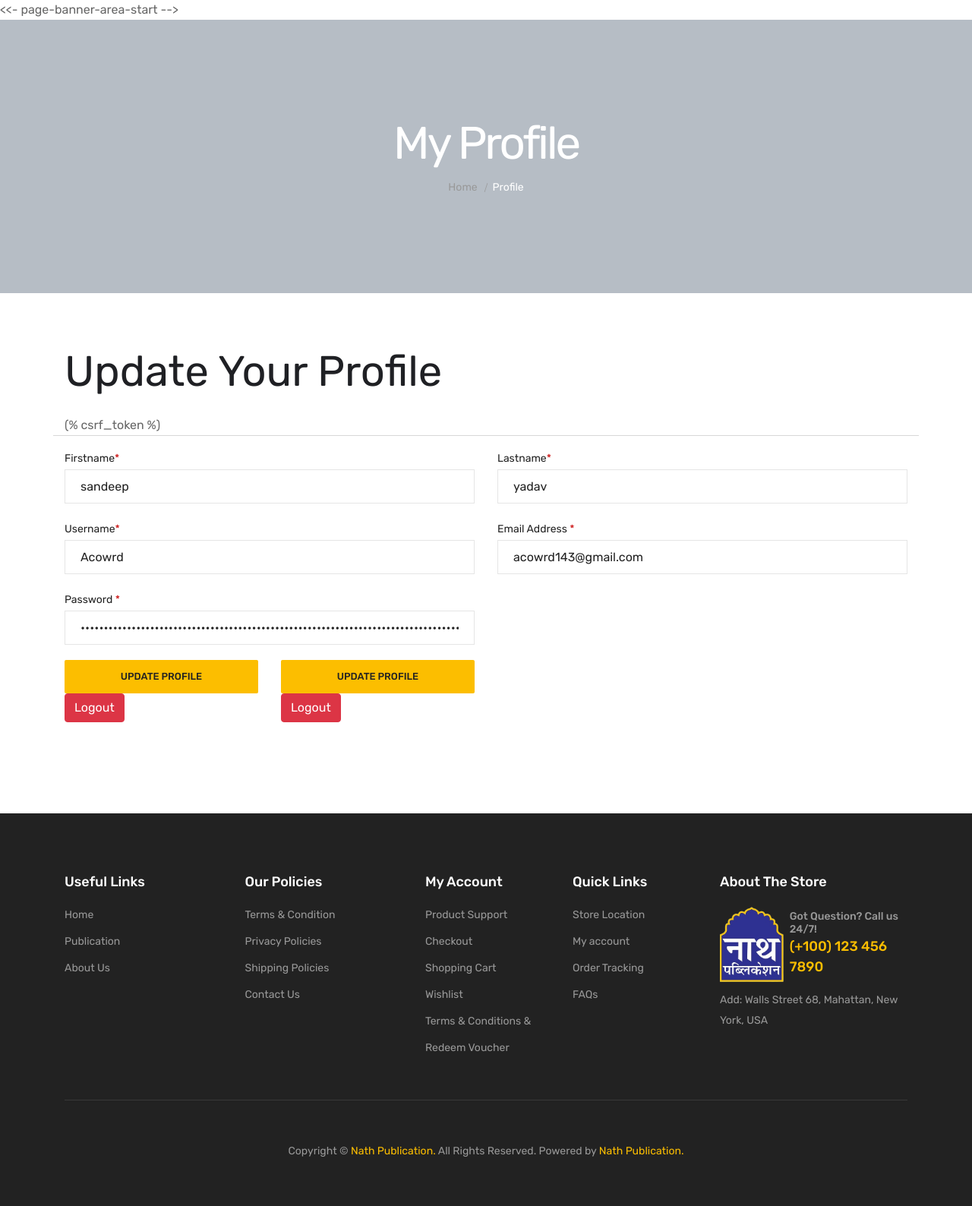
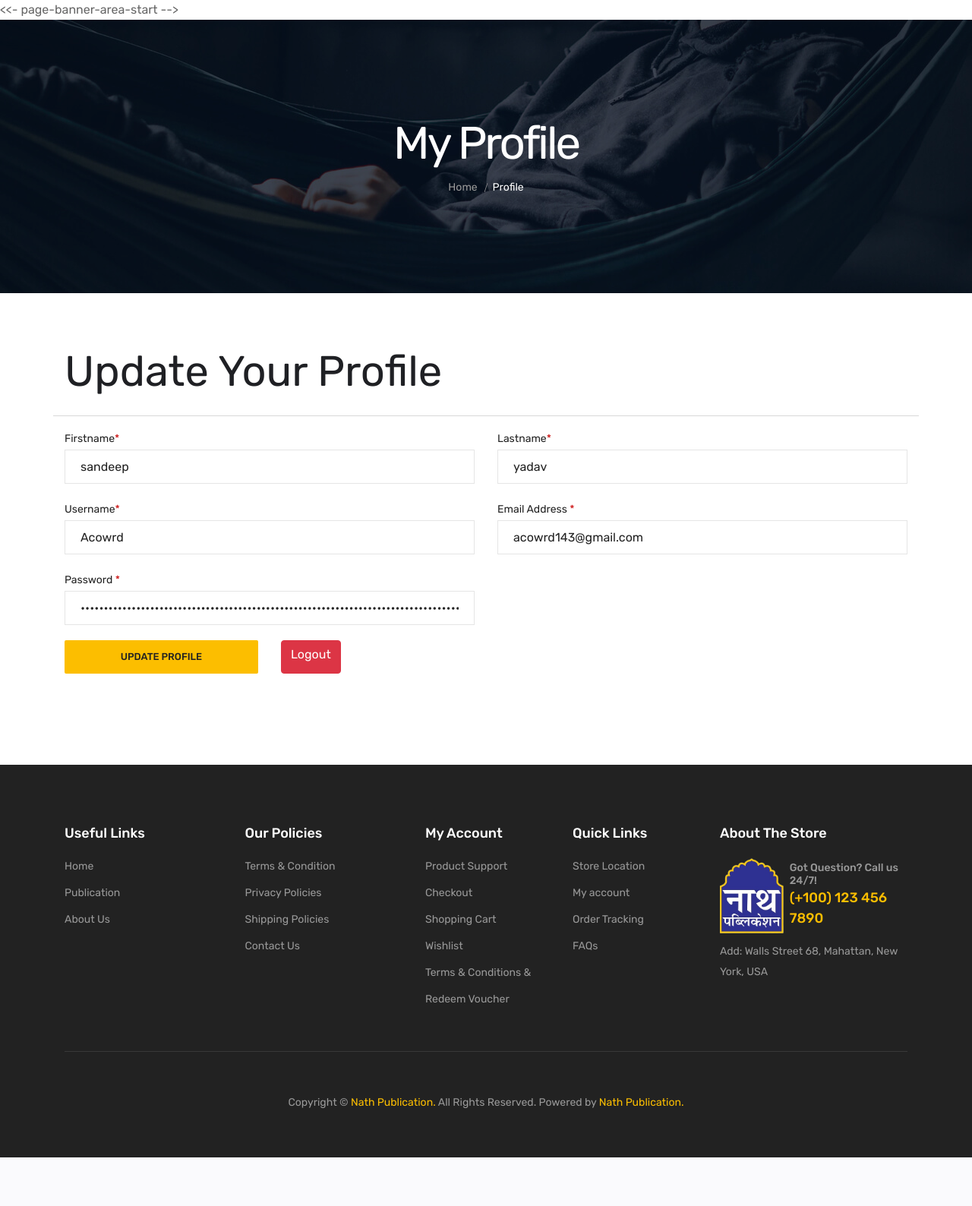
Before and after one commit to Sandeep0151/Ecommerce, a Django app: page /account/profile in a window 1280 px wide. Shown: the part 242-1830 px from the top of the page at 76% size. After the commit the page ends 1766 px from the top, so only its background shows below. Run offline with Django 4.2, Linux system fonts and the light colour scheme; a user stored in the database is signed in; some libraries are stand-ins or nearby versions; some web fonts are replaced.

Commit message:
Initial Commit

```diff
--- a/Nathpublication/templates/base.html
+++ b/Nathpublication/templates/base.html
@@ -8,7 +8,7 @@
       <meta name="description" content="">
       <meta name="viewport" content="width=device-width, initial-scale=1">
       <!-- Place favicon.ico in the root directory -->
-      <link rel="shortcut icon" type="image/x-icon" href="assets/img/favicon.png">
+      <link rel="shortcut icon" type="image/x-icon" href="{% static 'assets/img/logo/logo1.png' %}">
       <!-- CSS here -->
       <link rel="stylesheet" href="{% static 'assets/css/preloader.css' %}">
       <link rel="stylesheet" href="{% static 'assets/css/bootstrap.css' %}">
--- a/Nathpublication/templates/includes/footer.html
+++ b/Nathpublication/templates/includes/footer.html
@@ -32,7 +32,7 @@
                                         <div class="footer__widget-content">
                                             <div class="footer__link">
                                                 <ul>
-                                                    <li><a href="faq.html">Terms & Condition </a></li>
+                                                    <li><a href="{% url 't&c' %}">Terms & Condition </a></li>
                                                     <li><a href="faq.html">Privacy Policies </a></li>
                                                     <li><a href="faq.html">Shipping Policies</a></li>
                                                     <li><a href="faq.html">Contact Us</a></li>
--- a/Nathpublication/templates/profile/profile.html
+++ b/Nathpublication/templates/profile/profile.html
@@ -2,7 +2,7 @@
 {% load static %}
 {% block content %}
 <<- page-banner-area-start -->
-        <div class="page-banner-area page-banner-height-2" data-background=" (% static 'assets/img/banner/page-banner-4.jpg' %)">
+        <div class="page-banner-area page-banner-height-2" data-background=" {% static 'assets/img/banner/page-banner-4.jpg' %}">
             <div class="container">
                <div class="row">
                    <div class="col-xl-12">
@@ -13,7 +13,7 @@
                                  <nav class="breadcrumb-trail breadcrumbs">
                                     <ul class="breadcrumb-menu">
                                        <li class="breadcrumb-trail">
-                                          <a href="index.html "><span>Home</span></a>
+                                          <a href="{% url 'home' %}"><span>Home</span></a>
                                        </li>
                                        <li class="trail-item">
                                           <span>Profile</span>
@@ -34,8 +34,8 @@
      <div class="account-area mt-70 mb-70">
          <div class="container">
              <h3 class="display-4 mb-4">Update Your Profile</h3>
-             <form action="(% url 'profile_update' %}" method="post">
-                 (% csrf_token %)
+             <form action="{% url 'profile_update' %}" method="post">
+                 {% csrf_token %}
                <div class="row">
                    <hr>
                  <div class="col-lg-6">
@@ -52,15 +52,11 @@
                          <div class="col-6">
                             <button type="submit" class="tp-in-btn w-100">Update Profile</button>
                          </div>
-                           <div class="col-6">
-                            <button type="submit" class="tp-in-btn w-100">Update Profile</button>
-                         </div>
+
                        <div class="col-6">
                             <a href="{% url 'logout' %}" class="btn btn-danger W-100 h-100 rounded">Logout</a>
                        </div>
-                        <div class="col-6">
-                            <a href="{% url 'logout' %}" class="btn btn-danger W-100 h-100 rounded">Logout</a>
-                        </div>
+
                   </div>
                 </div>
             </div>
--- a/Nathpublication/templates/registration/login.html
+++ b/Nathpublication/templates/registration/login.html
@@ -2,7 +2,7 @@
 {% block content %}
 {% load static %}
 
-
+{% csrf_token %}
  <!-- page-banner-area-start -->
         <div class="page-banner-area page-banner-height-2" data-background="{% static 'assets/img/banner/page-banner-4.jpg' %}">
             <div class="container">
@@ -53,7 +53,7 @@
 
                             <form action="{% url 'handlelogin' %}" method="post">
                                 {% csrf_token %}
-                                <label for="name">Username or email address  <span>*</span></label>
+                                <label for="name">Username<span>*</span></label>
                                 <input id="name" type="text" placeholder="Enter Username" name="username">
                                 <label for="pass">Password <span>*</span></label>
                                 <input id="pass" type="password" placeholder="Enter password..." name="password">
```
Also changed, not shown: Nathpublication/db.sqlite3.
